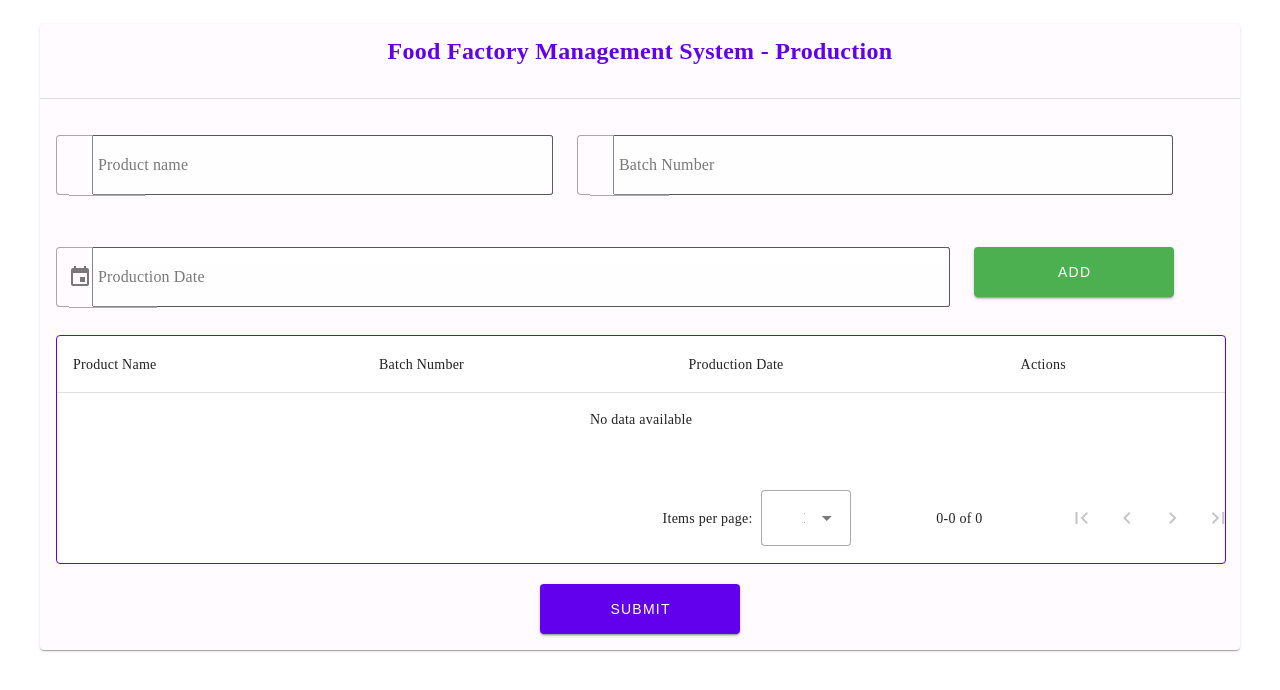
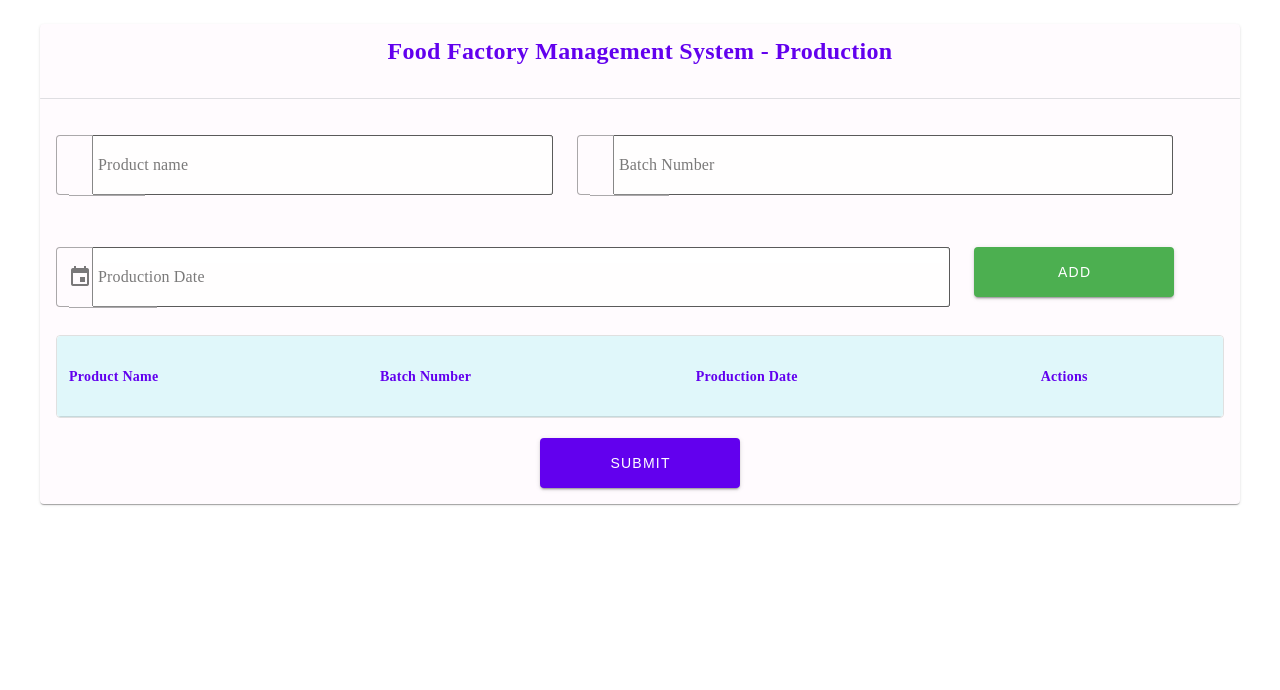
Before and after one commit to Ruukshan/food-factory-management-system, a Vue app: page / in a window 1280 px wide. Shown: the top 690 px of the page. Built offline with nearby package versions, Linux system fonts and the light colour scheme.

Commit message:
Instead of using <t-data-table> start using <t-table> for simplicity.

```diff
--- a/src/components/TableComponent.vue
+++ b/src/components/TableComponent.vue
@@ -1,13 +1,23 @@
 <template>
-    <v-data-table
-        :headers="headers"
-        :items="products"
-        class="custom-table"
-        >
-        <template v-slot:item.actions="{ item }">
-            <v-btn color="error" small @click="emit('delete-product', item)">Delete</v-btn>
-        </template>
-    </v-data-table>
+    <v-table class="custom-table">
+        <thead>
+            <tr>
+                <th v-for="header in headers" :key="header.key" class="text-left">
+                    {{ header.title }}
+                </th>
+            </tr>
+        </thead>
+        <tbody>
+            <tr v-for="(item, index) in products" :key="index">
+                <td>{{ item.name }}</td>
+                <td>{{ item.batch }}</td>
+                <td>{{ item.date }}</td>
+                <td>
+                    <v-btn color="error" small @click="emit('delete-product', item)">Delete</v-btn>
+                </td>
+            </tr>
+        </tbody>
+    </v-table>
 </template>
 
 <script setup>
@@ -25,5 +35,23 @@ const headers = [
 </script>
 
 <style scoped>
+.custom-table th {
+  font-weight: bold !important;
+  color: #6200EE !important;
+  padding: 12px !important;
+  background-color: #E0F7FA !important;
+}
 
+.custom-table td {
+  padding: 12px !important;
+  border-bottom: 1px solid #E0E0E0 !important;
+}
+
+.custom-table tr:nth-child(even) {
+  background-color: #F5F5F5 !important;
+}
+
+.custom-table tr:hover {
+  background-color: #BBDEFB !important;
+}
 </style>
--- a/src/plugins/vuetify.ts
+++ b/src/plugins/vuetify.ts
@@ -54,27 +54,13 @@ const vuetify = createVuetify({
       height: '50px',
       minWidth: '200px',
     },
-    VDataTable: {
+    VTable: {
       class: 'elevation-2 custom-table',
       style: {
-        backgroundColor: '#FFFFFF !important',
-        border: '1px solid #6200EE !important',
-        borderRadius: '4px !important',
-        overflow: 'hidden !important',
-      },
-    },
-    '.custom-table .v-data-table__thead th': {
-      style: {
-        fontWeight: 'bold !important' as const,
-        color: '#6200EE !important',
-        padding: '12px !important',
-        backgroundColor: '#E0F7FA !important' as any,
-      },
-    },
-    '.custom-table .v-data-table__tbody td': {
-      style: {
-        padding: '12px !important',
-        borderBottom: '1px solid #E0E0E0 !important',
+        backgroundColor: '#FFFFFF',
+        borderRadius: '4px',
+        border: '1px solid #E0E0E0',
+        overFlow: 'hidden',
       },
     },
     VCardTitle: {
```
